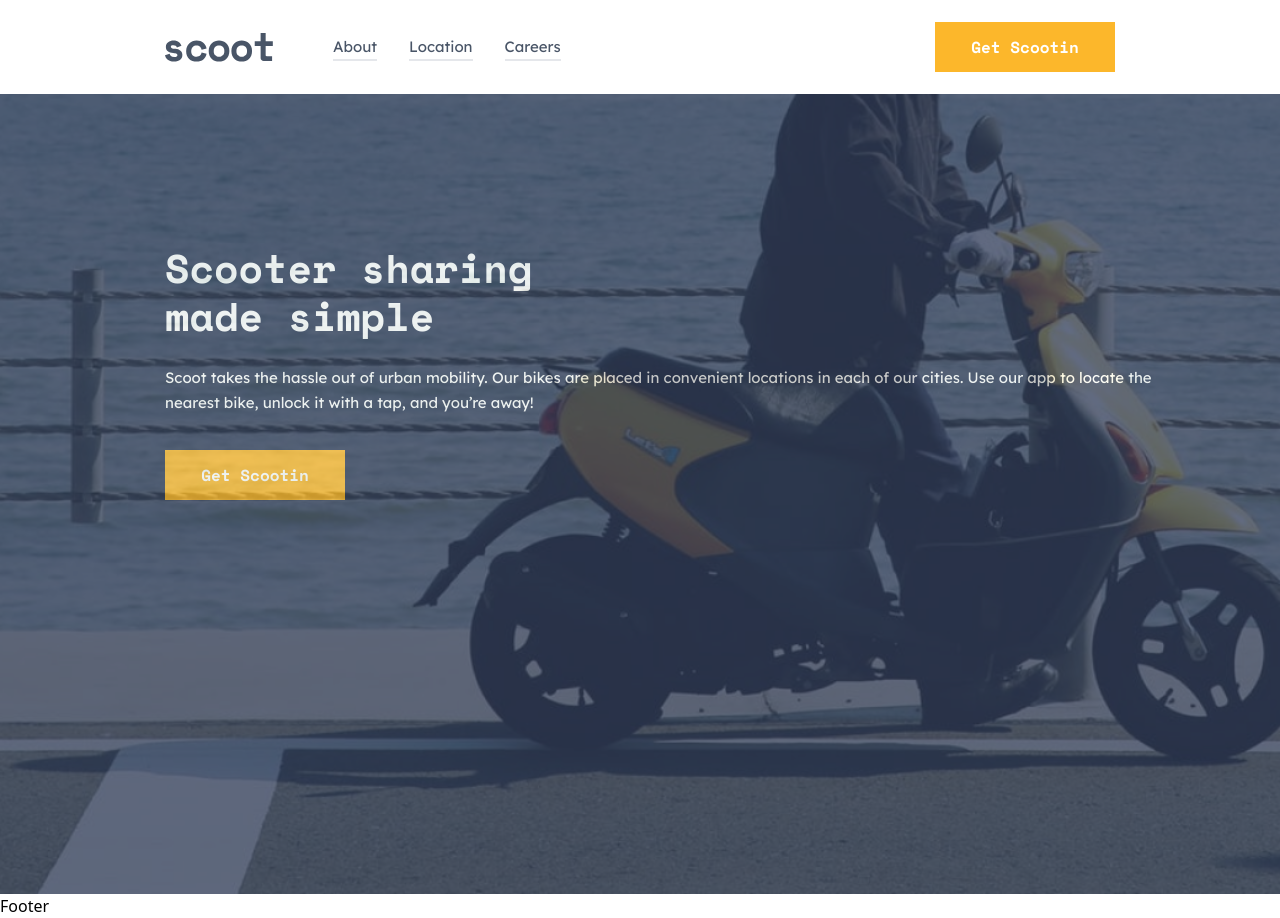
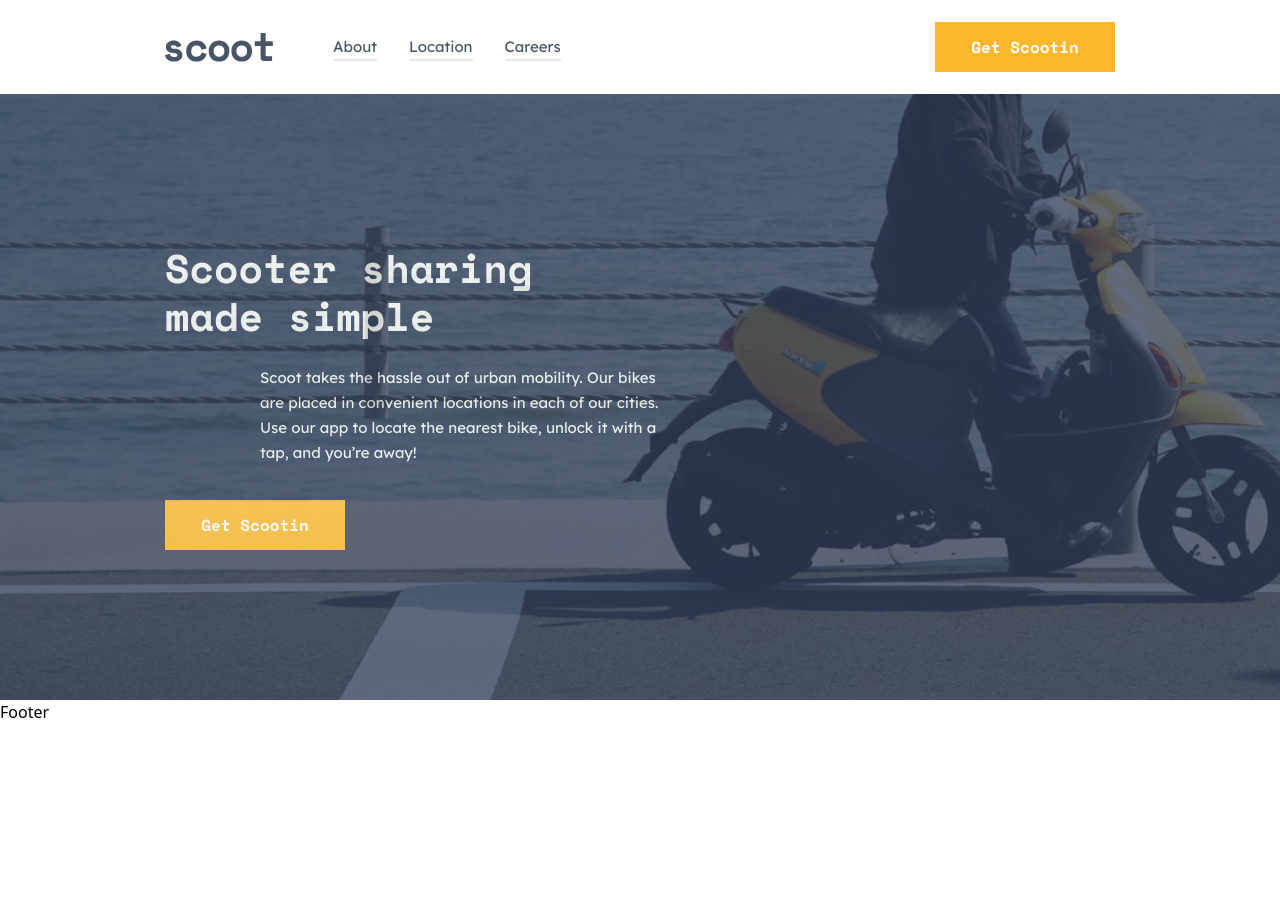
Before and after one commit to Azimsher07/scoot, a React (Vite) app: page /home in a window 1280 px wide. After the commit the page ends 800 px from the top, so only its background shows below. Built offline with nearby package versions, Linux system fonts and the light colour scheme.

Commit message:
hero finish again

```diff
--- a/src/components/pages/HomeComponents/Hero/Hero.jsx
+++ b/src/components/pages/HomeComponents/Hero/Hero.jsx
@@ -4,13 +4,13 @@ import { Button, Heading3, Paragraph } from "../../../common";
 export const Hero = () => {
   return (
     <>
-      <div className="bg-hero h-screen bg-no-repeat bg-cover bg-right">
-        <div className="w-full h-full bg-gr-4 opacity-[0.75] py-[115px] md:py-[140px] lg:py-[150px]">
+      <div className="bg-hero  bg-no-repeat bg-cover bg-right">
+        <div className="w-full  bg-gr-4 opacity-[0.75] py-[115px] md:py-[140px] lg:py-[150px]">
           <div className="text-center px-[100px]  lg:pl-[165px] lg:text-left ">
             <Heading3 color={false}>
               Scooter sharing <br className="hidden md:block " /> made simple
             </Heading3>
-            <div className="pt-[25px] pb-[35px]">
+            <div className="pt-[25px] pb-[35px] lg:w-[400px] lg:text-left lg:ml-[95px] ">
               <Paragraph type={false}>
                 Scoot takes the hassle out of urban mobility. Our bikes are
                 placed in convenient locations in each of our cities. Use our
```
